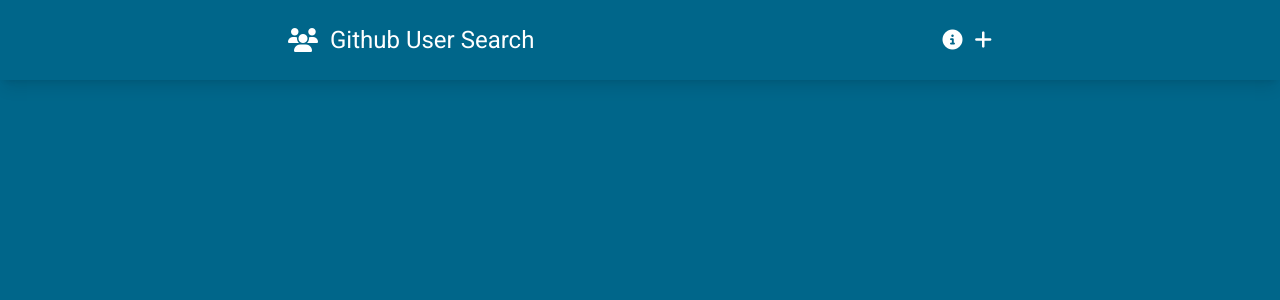
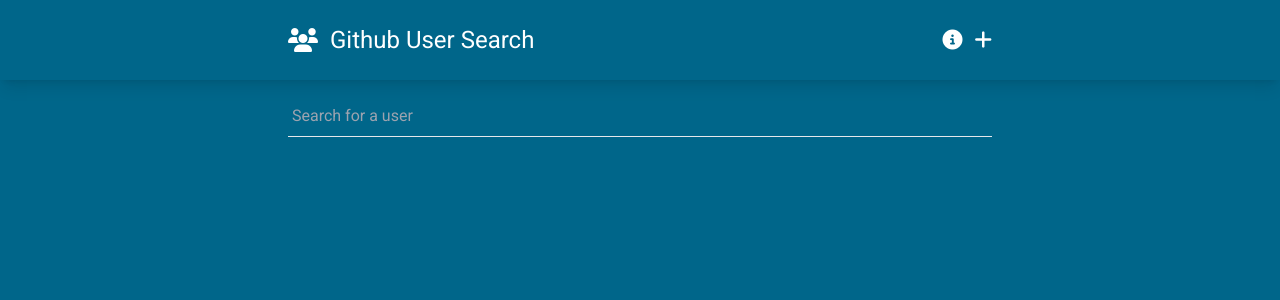
Before and after one commit to UseTheHill/elfProject, a Vue app: page / in a window 1280 px wide. Shown: the top 300 px of the page. Built offline with nearby package versions, Linux system fonts and the light colour scheme.

Commit message:
Add axios dependency and implement user search functionality

```diff
--- a/package.json
+++ b/package.json
@@ -9,6 +9,7 @@
     "preview": "vite preview"
   },
   "dependencies": {
+    "axios": "^1.6.7",
     "vue": "^3.4.15",
     "vue-router": "^4.2.5"
   },
--- a/src/views/HomeView.vue
+++ b/src/views/HomeView.vue
@@ -1,5 +1,35 @@
-<script setup></script>
+<script setup>
+import { ref } from "vue";
+import axios from "axios";
+const searchQuery = ref("");
+const queryTimeout = ref(null);
+const searchResults = ref(null);
+
+const getSearchResults = () => {
+  clearTimeout(queryTimeout.value);
+  console.log(searchQuery.value);
+  queryTimeout.value = setTimeout(async () => {
+    if (searchQuery.value !== "") {
+      const result = axios.getSearchResults(
+        `https://api.github.com/users/${searchQuery.value}`
+      );
+      searchResults.value = result;
+      return;
+    }
+    searchResults.value = null;
+  }, 300);
+};
+</script>
 
 <template>
-  <main></main>
+  <main class="container text-white">
+    <div class="pt-4 mb-8 relative">
+      <input
+        v-model="searchQuery"
+        type="text"
+        placeholder="Search for a user"
+        class="py-2 px-1 w-full bg-transparent border-b focus:border-search-secondary focus:outline-none focus:shadow-[0px_1px_0_0_#004E71]"
+      />
+    </div>
+  </main>
 </template>
```
Also changed, not shown: 1 other file (tests, documents, lock files or other folders).
